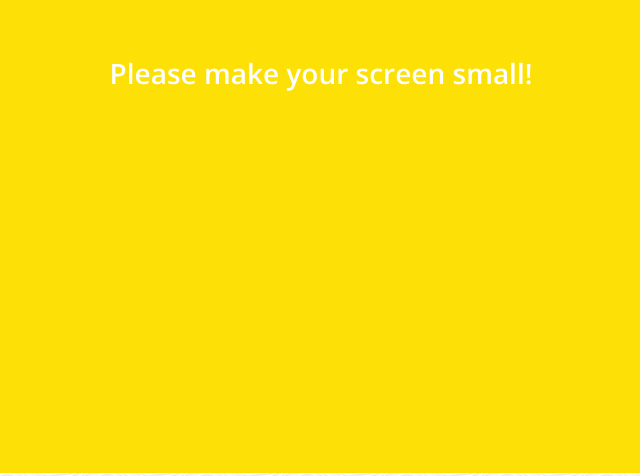
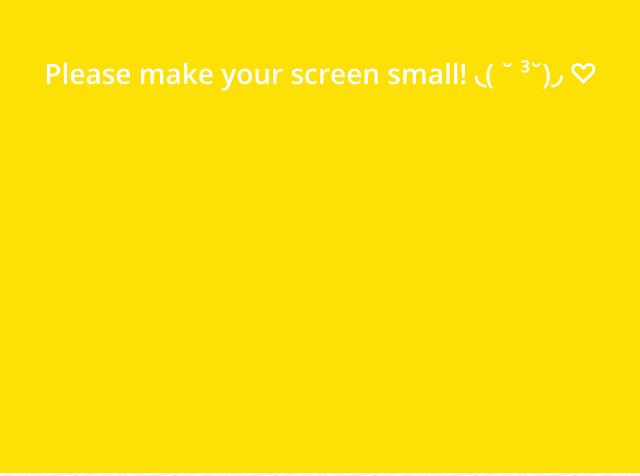
Before and after one commit to SeaFalcon/kakao-clone-v2, a plain HTML site: page chat.html in a window 1280 px wide. Shown: the part 327-803 px from the top of the page, without its empty margins (319-959 px from the left). Drawn offline with nearby package versions, Linux system fonts and the light colour scheme.

Commit message:
Added Emoji

```diff
--- a/chat.html
+++ b/chat.html
@@ -151,7 +151,9 @@
       </div>
     </div>
     <div class="bigScreen">
-      <div class="bigScreen__text">Please make your screen small!</div>
+      <div class="bigScreen__text">
+        Please make your screen small! ◟( ˘ ³˘)◞ ♡
+      </div>
     </div>
   </body>
 </html>
```
Also changed, not shown: find.html (+3 -1 lines), friends.html (+3 -1 lines), index.html (+3 -1 lines), more.html (+3 -1 lines), settings.html (+3 -1 lines).
